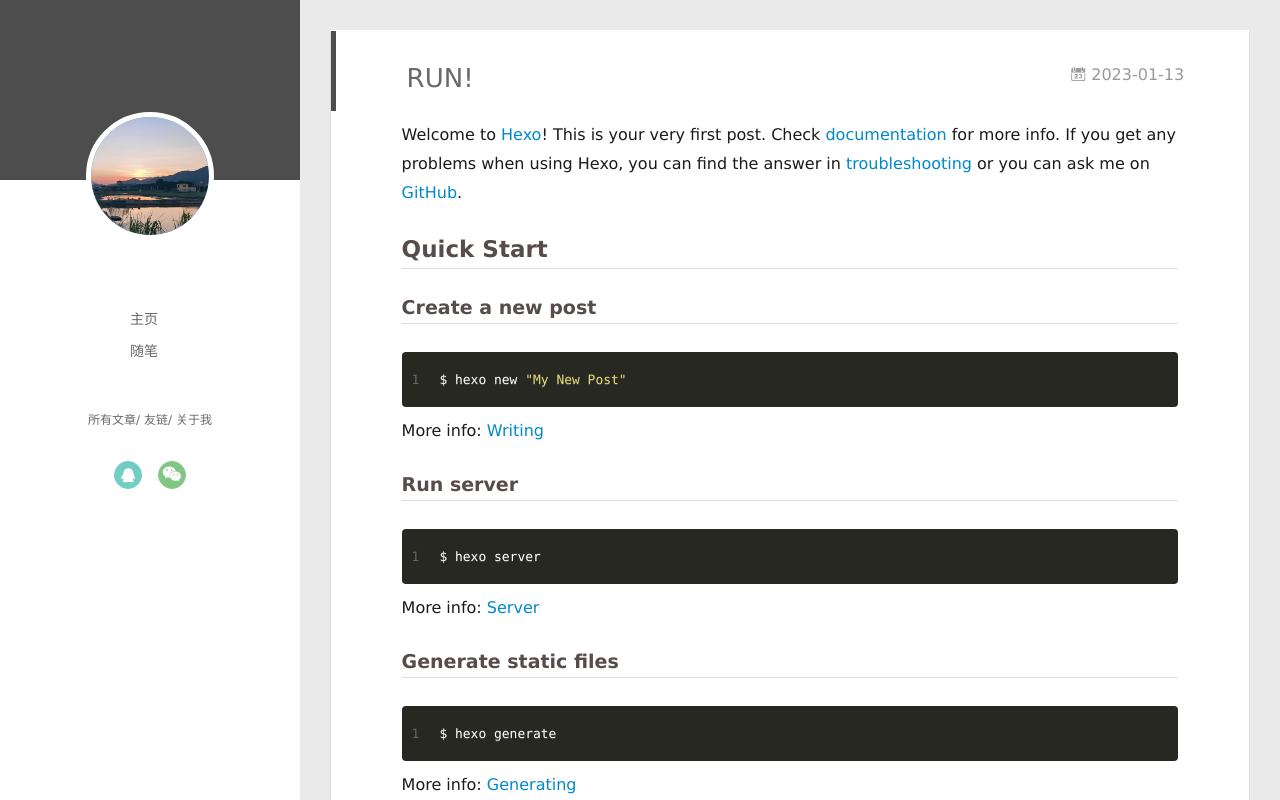
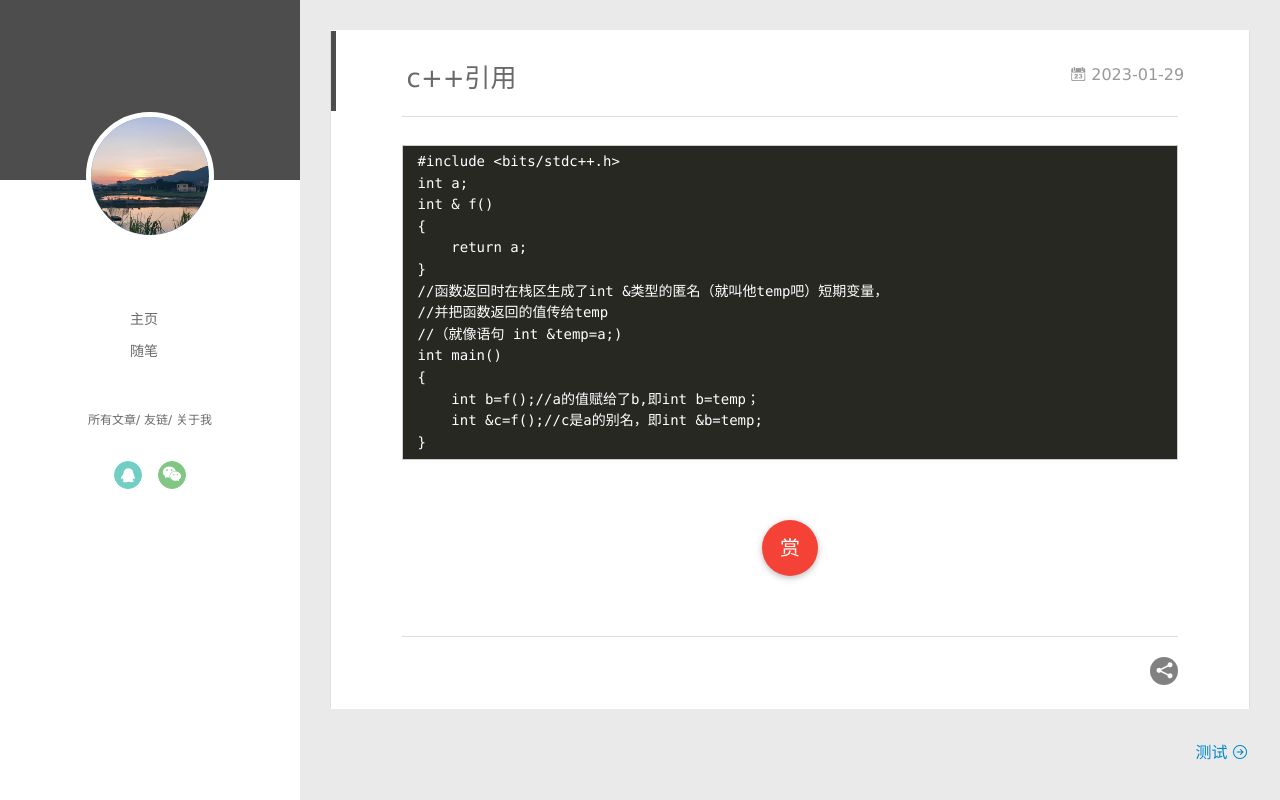
Before and after one commit to sognatoreZ/zjwald.github.io, a plain HTML site: page 2023/01/29/c-引用/index.html in a window 1280 px wide. Drawn offline with Linux system fonts and the light colour scheme.

Commit message:
Site updated: 2023-01-29 17:31:47

```diff
--- a/2023/01/13/hello-world/index.html
+++ b/2023/01/29/c-引用/index.html
@@ -6,17 +6,17 @@
   <meta name="renderer" content="webkit">
   <meta http-equiv="X-UA-Compatible" content="IE=edge" >
   <link rel="dns-prefetch" href="http://example.com">
-  <title>RUN! | Hexo</title>
+  <title>c++引用 | Hexo</title>
   <meta name="viewport" content="width=device-width, initial-scale=1, maximum-scale=1">
-  <meta name="description" content="Welcome to Hexo! This is your very first post. Check documentation for more info. If you get any problems when using Hexo, you can find the answer in troubleshooting or you can ask me on GitHub. Quick">
+  <meta name="description" content="#include &lt;bits&#x2F;stdc++.h&gt; int a; int &amp; f() &amp;#123;     return a; &amp;#125; &#x2F;&#x2F;函数返回时在栈区生成了int &amp;类型的匿名（就叫他temp吧）短期变量， &#x2F;&#x2F;并把函数返回的值传给temp &#x2F;&#x2F;（就像语句 int &amp;temp&#x3D;a;) int main() &amp;#123;     int b&#x3D;f();&#x2F;&#x2F;">
 <meta property="og:type" content="article">
-<meta property="og:title" content="RUN!">
-<meta property="og:url" content="http://example.com/2023/01/13/hello-world/index.html">
+<meta property="og:title" content="c++引用">
+<meta property="og:url" content="http://example.com/2023/01/29/c-%E5%BC%95%E7%94%A8/index.html">
 <meta property="og:site_name" content="Hexo">
-<meta property="og:description" content="Welcome to Hexo! This is your very first post. Check documentation for more info. If you get any problems when using Hexo, you can find the answer in troubleshooting or you can ask me on GitHub. Quick">
+<meta property="og:description" content="#include &lt;bits&#x2F;stdc++.h&gt; int a; int &amp; f() &amp;#123;     return a; &amp;#125; &#x2F;&#x2F;函数返回时在栈区生成了int &amp;类型的匿名（就叫他temp吧）短期变量， &#x2F;&#x2F;并把函数返回的值传给temp &#x2F;&#x2F;（就像语句 int &amp;temp&#x3D;a;) int main() &amp;#123;     int b&#x3D;f();&#x2F;&#x2F;">
 <meta property="og:locale" content="en_US">
-<meta property="article:published_time" content="2023-01-13T09:58:57.674Z">
-<meta property="article:modified_time" content="2022-12-04T06:15:54.618Z">
+<meta property="article:published_time" content="2023-01-29T09:17:22.000Z">
+<meta property="article:modified_time" content="2023-01-29T09:29:34.482Z">
 <meta property="article:author" content="Zjwald">
 <meta name="twitter:card" content="summary">
 
@@ -146,39 +146,41 @@
             <canvas data-colors="#eaeaea" data-sectionHeight="100" data-contentId="js-content" id="myCanvas1" class="anm-canvas"></canvas>
           </div>
           <div id="js-content" class="content-ll">
-            <article id="post-hello-world" class="article article-type-post " itemscope itemprop="blogPost">
+            <article id="post-c-引用" class="article article-type-post " itemscope itemprop="blogPost">
   <div class="article-inner">
 
       <header class="article-header">
 
 
     <h1 class="article-title" itemprop="name">
-      RUN!
+      c++引用
     </h1>
 
 
 
-        <a href="/2023/01/13/hello-world/" class="archive-article-date">
-  	<time datetime="2023-01-13T09:58:57.674Z" itemprop="datePublished"><i class="icon-calendar icon"></i>2023-01-13</time>
+        <a href="/2023/01/29/c-%E5%BC%95%E7%94%A8/" class="archive-article-date">
+  	<time datetime="2023-01-29T09:17:22.000Z" itemprop="datePublished"><i class="icon-calendar icon"></i>2023-01-29</time>
 </a>
 
       </header>
 
     <div class="article-entry" itemprop="articleBody">
 
-        <p>Welcome to <a target="_blank" rel="noopener" href="https://hexo.io/">Hexo</a>! This is your very first post. Check <a target="_blank" rel="noopener" href="https://hexo.io/docs/">documentation</a> for more info. If you get any problems when using Hexo, you can find the answer in <a target="_blank" rel="noopener" href="https://hexo.io/docs/troubleshooting.html">troubleshooting</a> or you can ask me on <a target="_blank" rel="noopener" href="https://github.com/hexojs/hexo/issues">GitHub</a>.</p>
-<h2 id="Quick-Start"><a href="#Quick-Start" class="headerlink" title="Quick Start"></a>Quick Start</h2><h3 id="Create-a-new-post"><a href="#Create-a-new-post" class="headerlink" title="Create a new post"></a>Create a new post</h3><figure class="highlight bash"><table><tr><td class="gutter"><pre><span class="line">1</span><br></pre></td><td class="code"><pre><span class="line">$ hexo new <span class="string">&quot;My New Post&quot;</span></span><br></pre></td></tr></table></figure>
-
-<p>More info: <a target="_blank" rel="noopener" href="https://hexo.io/docs/writing.html">Writing</a></p>
-<h3 id="Run-server"><a href="#Run-server" class="headerlink" title="Run server"></a>Run server</h3><figure class="highlight bash"><table><tr><td class="gutter"><pre><span class="line">1</span><br></pre></td><td class="code"><pre><span class="line">$ hexo server</span><br></pre></td></tr></table></figure>
-
-<p>More info: <a target="_blank" rel="noopener" href="https://hexo.io/docs/server.html">Server</a></p>
-<h3 id="Generate-static-files"><a href="#Generate-static-files" class="headerlink" title="Generate static files"></a>Generate static files</h3><figure class="highlight bash"><table><tr><td class="gutter"><pre><span class="line">1</span><br></pre></td><td class="code"><pre><span class="line">$ hexo generate</span><br></pre></td></tr></table></figure>
-
-<p>More info: <a target="_blank" rel="noopener" href="https://hexo.io/docs/generating.html">Generating</a></p>
-<h3 id="Deploy-to-remote-sites"><a href="#Deploy-to-remote-sites" class="headerlink" title="Deploy to remote sites"></a>Deploy to remote sites</h3><figure class="highlight bash"><table><tr><td class="gutter"><pre><span class="line">1</span><br></pre></td><td class="code"><pre><span class="line">$ hexo deploy</span><br></pre></td></tr></table></figure>
-
-<p>More info: <a target="_blank" rel="noopener" href="https://hexo.io/docs/one-command-deployment.html">Deployment</a></p>
+        <h2 id=""><a href="#" class="headerlink" title=""></a></h2><pre><code>#include &lt;bits/stdc++.h&gt;
+int a;
+int &amp; f()
+&#123;
+    return a;
+&#125;
+//函数返回时在栈区生成了int &amp;类型的匿名（就叫他temp吧）短期变量，
+//并把函数返回的值传给temp
+//（就像语句 int &amp;temp=a;)
+int main()
+&#123;
+    int b=f();//a的值赋给了b,即int b=temp；
+    int &amp;c=f();//c是a的别名，即int &amp;b=temp;
+&#125;
+</code></pre>
 
 
 
@@ -263,7 +265,7 @@
     <a class="close js-modal-close" href="javascript:;"><i class="icon icon-close"></i></a>
     <p>扫一扫，分享到微信</p>
     <div class="wx-qrcode">
-      <img src="//pan.baidu.com/share/qrcode?url=http://example.com/2023/01/13/hello-world/" alt="微信分享二维码">
+      <img src="//pan.baidu.com/share/qrcode?url=http://example.com/2023/01/29/c-%E5%BC%95%E7%94%A8/" alt="微信分享二维码">
     </div>
 </div>
 
--- a/content.json
+++ b/content.json
@@ -1 +1 @@
-[{"title":"RUN!","date":"2023-01-13T09:58:57.674Z","path":"2023/01/13/hello-world/","tags":[]},{"title":"测试","date":"2022-12-31T03:55:18.000Z","path":"2022/12/31/测试/","tags":[]},{"title":"“一些细节”","date":"2022-12-11T02:28:57.000Z","path":"2022/12/11/“一些细节”/","tags":[]},{"title":"函数指针","date":"2022-12-06T07:11:26.000Z","path":"2022/12/06/函数指针/","tags":[]},{"title":"我的第一篇博客文章","date":"2022-12-04T09:34:15.000Z","path":"2022/12/04/我的第一篇博客文章/","tags":[]}]
+[{"title":"c++引用","date":"2023-01-29T09:17:22.000Z","path":"2023/01/29/c-引用/","tags":[]},{"title":"测试","date":"2022-12-31T03:55:18.000Z","path":"2022/12/31/测试/","tags":[]},{"title":"“一些细节”","date":"2022-12-11T02:28:57.000Z","path":"2022/12/11/“一些细节”/","tags":[]},{"title":"函数指针","date":"2022-12-06T07:11:26.000Z","path":"2022/12/06/函数指针/","tags":[]},{"title":"我的第一篇博客文章","date":"2022-12-04T09:34:15.000Z","path":"2022/12/04/我的第一篇博客文章/","tags":[]}]
```
Also changed, not shown: 2022/12/31/测试/index.html (+2 -2 lines), archives/2023/01/index.html (+3 -3 lines), archives/2023/index.html (+3 -3 lines), archives/index.html (+3 -3 lines), index.html (+20 -18 lines).
